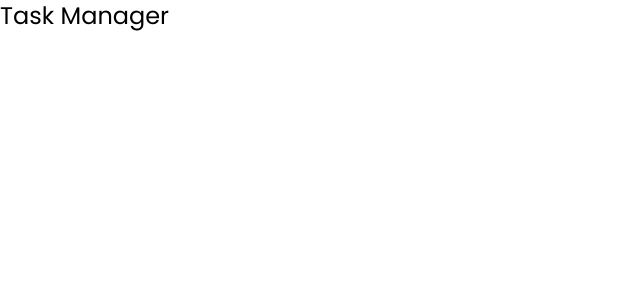
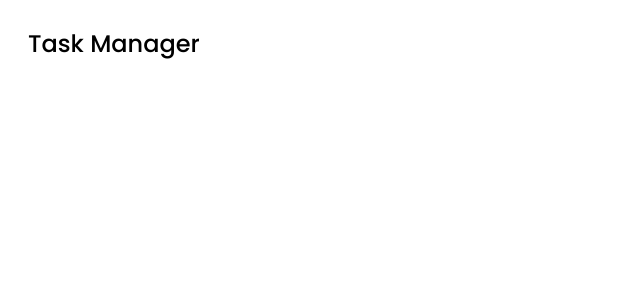
Before and after one commit to Alessandro-Vieira77/fsc-task-manager-, a React (Vite) app: page / in a window 1280 px wide. Shown: the top 300 px of the page, without its empty margins (0-640 px from the left). Built offline with nearby package versions, Linux system fonts and the light colour scheme.

Commit message:
chore: add prettier plugin tailwindcss

```diff
--- a/package.json
+++ b/package.json
@@ -29,6 +29,7 @@
     "lint-staged": "^16.1.5",
     "postcss": "^8.4.38",
     "prettier": "^3.6.2",
+    "prettier-plugin-tailwindcss": "^0.6.14",
     "tailwindcss": "^3.4.4",
     "vite": "^5.2.0"
   }
--- a/src/App.jsx
+++ b/src/App.jsx
@@ -2,7 +2,7 @@ function App() {
   return (
     <>
       <div>
-        <h1 className="text-2xl ">Task Manager</h1>
+        <h1 className="m-5 p-2 text-2xl font-medium">Task Manager</h1>
       </div>
     </>
   );
```
Also changed, not shown: .prettierrc.json, 1 other file (tests, documents, lock files or other folders).
